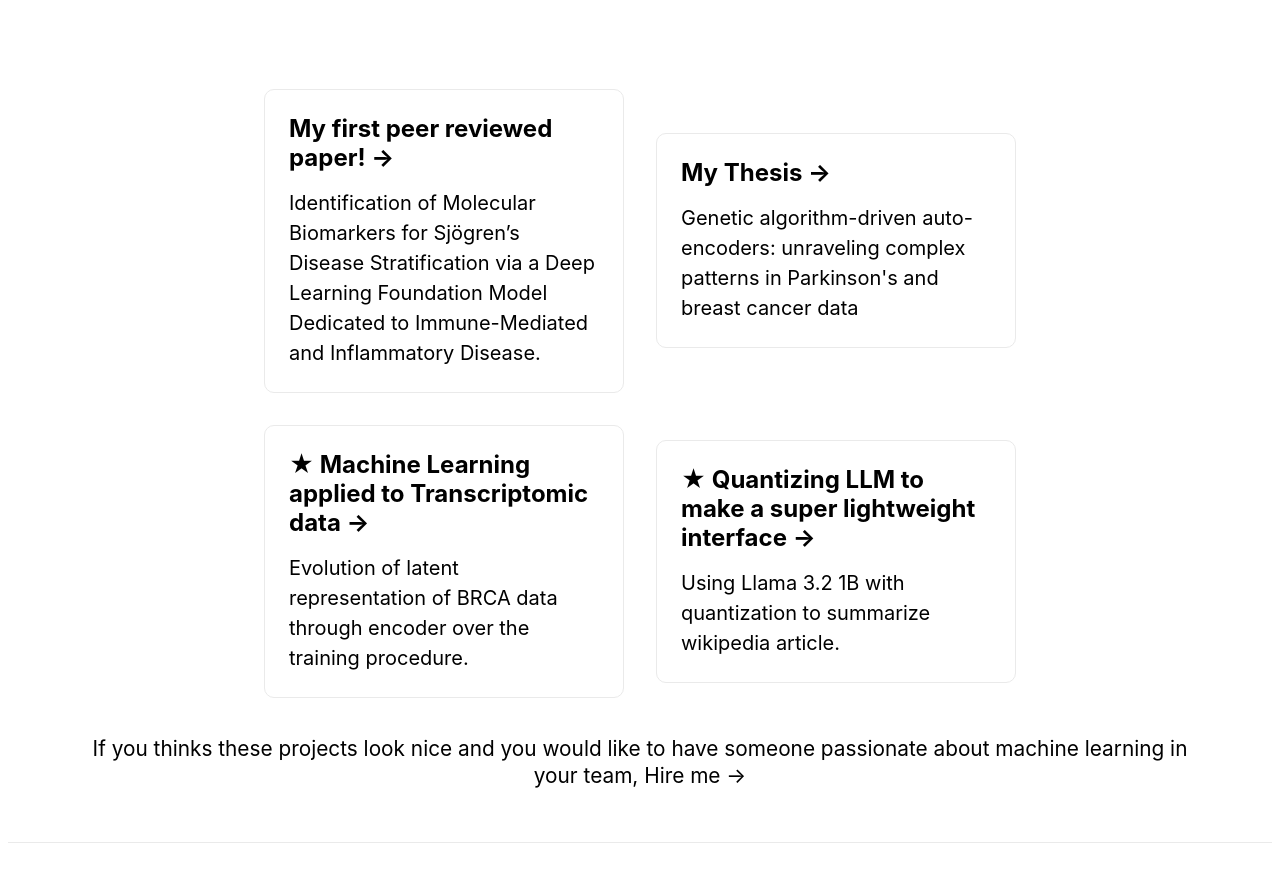
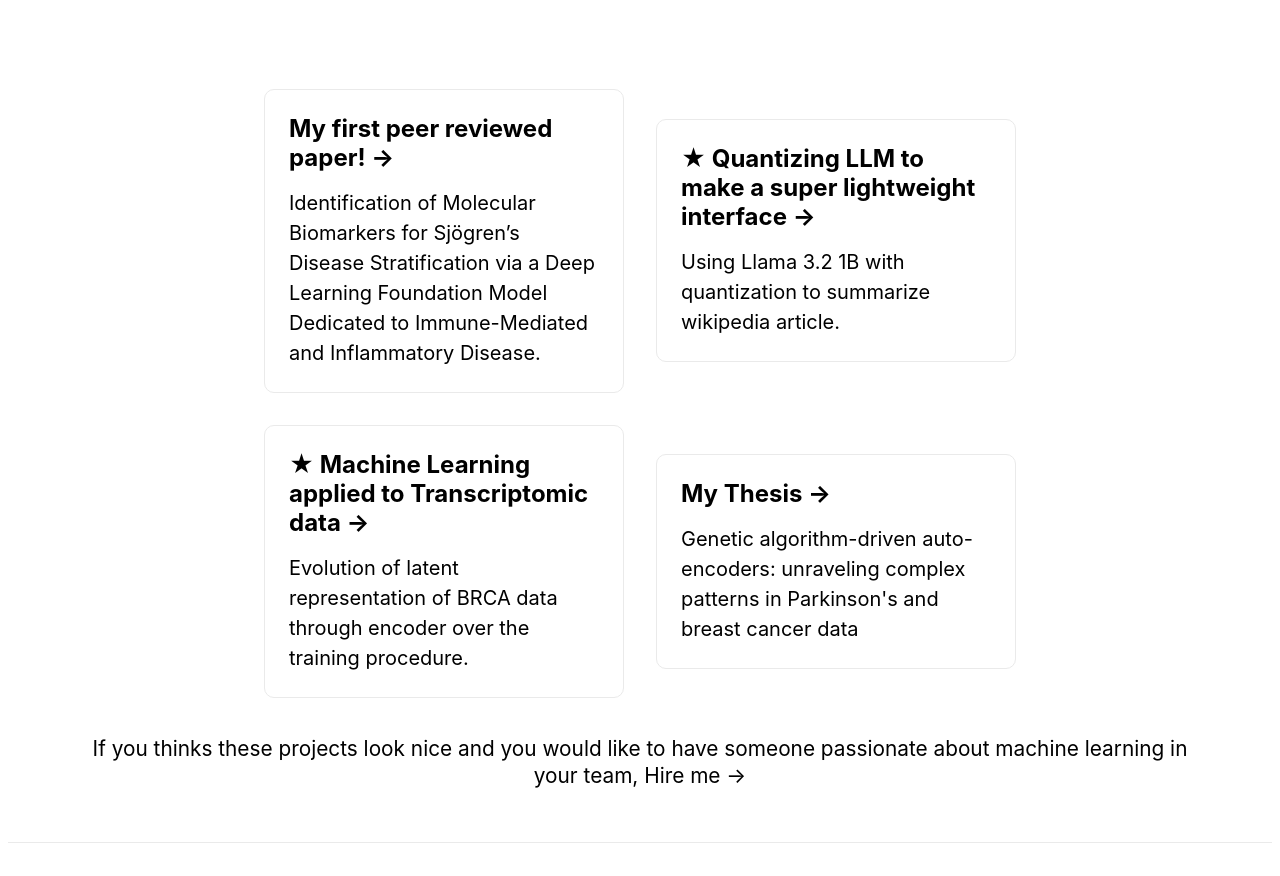
Before and after one commit to aygalic/portfolio, a Next.js app in the folder nextjs-blog/: page / in a window 1280 px wide. Shown: the part 482-1358 px from the top of the page. Built offline with nearby package versions, Linux system fonts and the light colour scheme.

Commit message:
chore: changing order of the displayed projects

```diff
--- a/nextjs-blog/pages/index.js
+++ b/nextjs-blog/pages/index.js
@@ -49,17 +49,20 @@ export default function Home() {
             <h3>My first peer reviewed paper! &rarr;</h3>
             <p>Identification of Molecular Biomarkers for Sjögren’s Disease Stratification via a Deep Learning Foundation Model Dedicated to Immune-Mediated and Inflammatory Disease.</p>
           </a>
-          <a href="https://hdl.handle.net/10589/214686" className={styles.card}>
-            <h3>My Thesis &rarr;</h3>
-            <p>Genetic algorithm-driven auto-encoders: unraveling complex patterns in Parkinson's and breast cancer data</p>
+
+          <a href={`${basePath}/tiny_llama`} className={styles.card}>
+            <h3> ★ Quantizing LLM to make a super lightweight interface &rarr;</h3>
+            <p>Using Llama 3.2 1B with quantization to summarize wikipedia article.</p>
           </a>
+
           <a href={`${basePath}/rna_encoding`} className={styles.card}>
             <h3> ★ Machine Learning applied to Transcriptomic data &rarr;</h3>
             <p>Evolution of latent representation of BRCA data through encoder over the training procedure.</p>
           </a>
-          <a href={`${basePath}/tiny_llama`} className={styles.card}>
-            <h3> ★ Quantizing LLM to make a super lightweight interface &rarr;</h3>
-            <p>Using Llama 3.2 1B with quantization to summarize wikipedia article.</p>
+
+          <a href="https://hdl.handle.net/10589/214686" className={styles.card}>
+            <h3>My Thesis &rarr;</h3>
+            <p>Genetic algorithm-driven auto-encoders: unraveling complex patterns in Parkinson's and breast cancer data</p>
           </a>
 
         </div>
```
